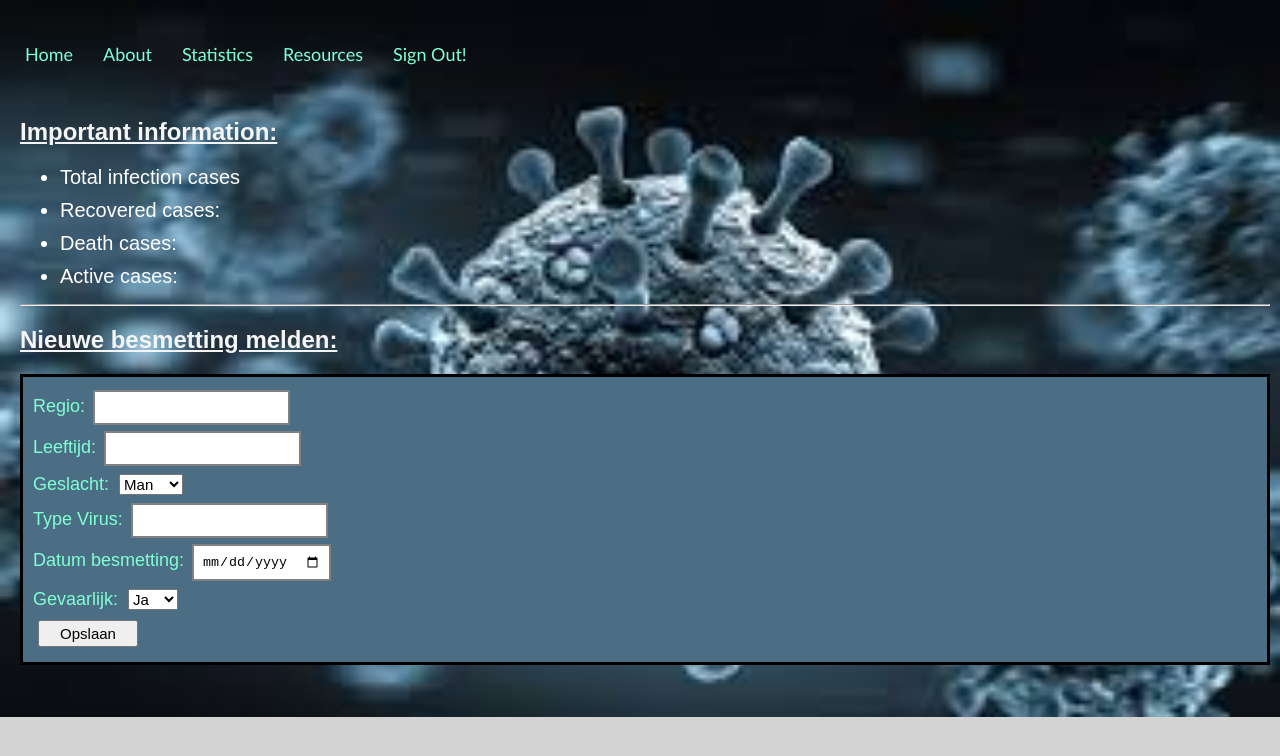
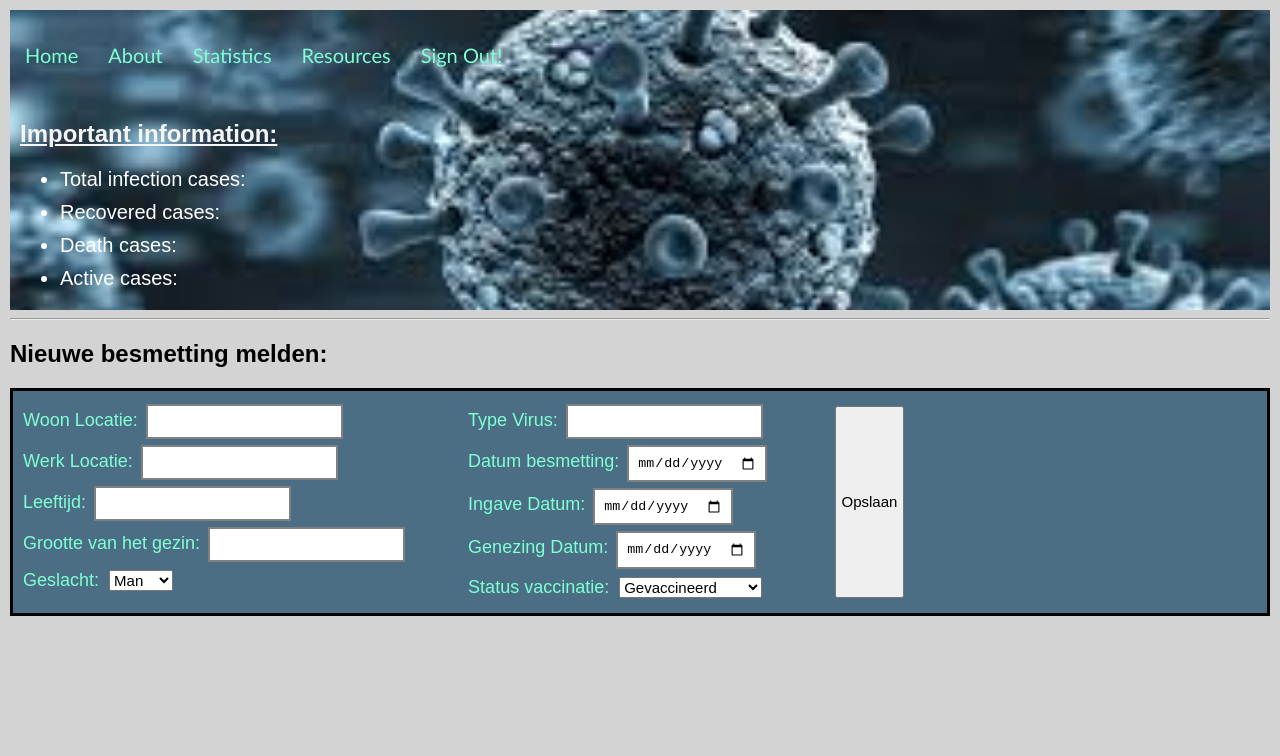
Before and after one commit to REDFS12/Project1_Pandemie, a plain HTML site: page html/doctor_dashboard.html in a window 1280 px wide. Drawn offline with Linux system fonts and the light colour scheme; no server answers.

Commit message:
Update variabels en background image doctor dashboard

```diff
--- a/css/style_dashboard.css
+++ b/css/style_dashboard.css
@@ -44,6 +44,7 @@ nav a{
 .nav-list li a {
     padding: 5px;
     text-decoration: none;
+    font-size: 20px;
 }
 .nav-list li:hover{
 
--- a/css/style_doctor_dashboard.css
+++ b/css/style_doctor_dashboard.css
@@ -2,16 +2,25 @@ body{
     margin: 10px;
     font-family: Arial, Helvetica, sans-serif;
     background-color: lightgray;
-    background-image: url(/images/pandemie-logo-background.jpg);
+    /* background-image: url(/images/pandemie-logo-background.jpg);
     background-repeat: no-repeat;
-    background-size: 100%;
+    background-size: 100%; */
 }
 
 /* begin header */
 
+.headerSection{
+    background-image: url(/images/pandemie-logo-background.jpg);
+    background-repeat: no-repeat;
+    background-size: cover;
+    background-position: center;
+
+}
+
 header {
     display: flex;
     width: 100%;
+
 
 }
 
@@ -23,7 +32,6 @@ nav{
 nav a{
     color: aquamarine;
 }
-
 
 .nav-list{
     list-style: none;
@@ -39,6 +47,7 @@ nav a{
 .nav-list li{
     display: flex;
     margin: 10px;
+    font-size: 20px;
 }
 
 .nav-list li a {
@@ -69,6 +78,11 @@ main h2{
     text-decoration: underline;
 
 }
+.main-list {
+    padding-bottom: 20px;
+    margin-bottom: 0px;
+}
+
 .main-list li {
     color: whitesmoke;
     margin-top: 10px;
@@ -78,7 +92,7 @@ main h2{
 }
 
 .meldingen form{
-    flex-direction: column;
+    display: flex;
     color: aquamarine;
     font-size: 18px;
     border: 3px solid black;
@@ -112,13 +126,16 @@ main h2{
 
 .meldingen button{
     margin: 5px;
-    padding: 3px;
+    padding: 5px;
     font-size: 15px;
-    width: 100px;
+
 }
 #total_cases{
     text-decoration: none;
     font-size: 20px;
 
+}
 
+#besmetting-form div{
+    margin-right: 60px;
 }
--- a/css/style_forgot.css
+++ b/css/style_forgot.css
@@ -5,6 +5,47 @@ body{
     background-image: url(/images/pandemie-logo-background.jpg);
     background-repeat: no-repeat;
     background-size: 100%;
+}
+header {
+    display: flex;
+    width: 100%;
+
+}
+
+nav{
+    color: aquamarine;
+    font-size: 18px;
+
+}
+nav a{
+    color: aquamarine;
+}
+
+
+.nav-list{
+    list-style: none;
+    text-decoration: none;
+    display: flex;
+    justify-content: center;
+    padding-left: 0px;
+    width: 100%;
+    font-size: 18px;
+    font-family:'Trebuchet MS', 'Lucida Sans Unicode', 'Lucida Grande', 'Lucida Sans', Arial, sans-serif;
+
+}
+.nav-list li{
+    display: flex;
+    margin: 10px;
+    font-size: 20px;
+}
+
+.nav-list li a {
+    padding: 5px;
+    text-decoration: none;
+}
+.nav-list li:hover{
+
+    text-decoration: underline;
 }
 
 
--- a/css/style_login.css
+++ b/css/style_login.css
@@ -2,6 +2,47 @@ body{
     background-image: url(/images/pandemie-logo-background.jpg);
     background-repeat: no-repeat;
     background-size: 100%;
+}
+header {
+    display: flex;
+    width: 100%;
+
+}
+
+nav{
+    color: aquamarine;
+    font-size: 18px;
+
+}
+nav a{
+    color: aquamarine;
+}
+
+
+.nav-list{
+    list-style: none;
+    text-decoration: none;
+    display: flex;
+    justify-content: center;
+    padding-left: 0px;
+    width: 100%;
+    font-size: 18px;
+    font-family:'Trebuchet MS', 'Lucida Sans Unicode', 'Lucida Grande', 'Lucida Sans', Arial, sans-serif;
+
+}
+.nav-list li{
+    display: flex;
+    margin: 10px;
+}
+
+.nav-list li a {
+    padding: 5px;
+    text-decoration: none;
+    font-size: 20px;
+}
+.nav-list li:hover{
+
+    text-decoration: underline;
 }
 .login-container{
     width: 40%;
--- a/css/style_register.css
+++ b/css/style_register.css
@@ -5,6 +5,47 @@ body{
     background-image: url(/images/pandemie-logo-background.jpg);
     background-repeat: no-repeat;
     background-size: 100%;
+}
+header {
+    display: flex;
+    width: 100%;
+
+}
+
+nav{
+    color: aquamarine;
+    font-size: 18px;
+
+}
+nav a{
+    color: aquamarine;
+}
+
+
+.nav-list{
+    list-style: none;
+    text-decoration: none;
+    display: flex;
+    justify-content: center;
+    padding-left: 0px;
+    width: 100%;
+    font-size: 18px;
+    font-family:'Trebuchet MS', 'Lucida Sans Unicode', 'Lucida Grande', 'Lucida Sans', Arial, sans-serif;
+
+}
+.nav-list li{
+    display: flex;
+    margin: 10px;
+}
+
+.nav-list li a {
+    padding: 5px;
+    text-decoration: none;
+    font-size: 20px;
+}
+.nav-list li:hover{
+
+    text-decoration: underline;
 }
 
 
--- a/html/doctor_dashboard.html
+++ b/html/doctor_dashboard.html
@@ -8,6 +8,7 @@
 </head>
 <body>
 
+<section class="headerSection">
     <header class="nav">
         <nav>
             <ul class="nav-list">
@@ -24,11 +25,12 @@
 <section class="information">
     <h2>Important information:</h2>
     <ul class="main-list">
-        <li>Total infection cases <span id="total_cases"></span></li>
+        <li>Total infection cases:<span id="total_cases"></span></li>
         <li>Recovered cases: <span id="recovered_cases"></span></li>
         <li>Death cases: <span id="death_cases"></span></li>
         <li>Active cases: <span id="active_cases"></span></li>
     </ul>
+</section>
 </section>
 
     <hr>
@@ -36,12 +38,22 @@
 
     <h2>Nieuwe besmetting melden:</h2>
     <form id="besmetting-form">
-        <label>Regio:
-            <input type="text" id="regio" required>
+
+    <div class="infoPersoon">
+        <label>Woon Locatie:
+            <input type="text" id="woonLocatie" required>
+        </label><br>
+
+        <label>Werk Locatie:
+            <input type="text" id="werkLocatie" required>
         </label><br>
 
         <label>Leeftijd:
             <input type="number" id="leeftijd" required>
+        </label><br>
+
+        <label>Grootte van het gezin:
+            <input type="number" id="gezinGrootte" required>
         </label><br>
 
         <label>Geslacht:
@@ -50,27 +62,33 @@
                 <option value="vrouw">Vrouw</option>
             </select>
         </label><br>
+    </div>
 
-        <label>Type Virus:
-            <input type="text" id="virus" required>
+    <div class="infoVirus"><label>Type Virus:
+            <input type="text" id="virusType" required>
 
         </label><br>
 
-        <label>Datum besmetting:
-            <input type="date" id="datum" required>
-        </label><br>
+            <label>Datum besmetting:
+                <input type="date" id="datumBesmetting" required>
+            </label><br>
 
-        <label>Gevaarlijk:
-            <select id="gevaarlijk">
-                <option value="ja">Ja</option>
-                <option value="neen">Nee</option>
-            </select>
-        </label> <br>
+                <label>Ingave Datum:
+                    <input type="date" id="ingaveDatum" required>
+                </label><br>
 
-        <button type="submit">Opslaan</button>
+            <label>Genezing Datum:
+                <input type="date" id="genezingDatum" required>
+            </label><br>
 
-<!-- Extra info hier bijvoegen!!  -->
-
+            <label>Status vaccinatie:
+                <select id="statusVaccinatie" required>
+                    <option value="gevaccineerd">Gevaccineerd</option>
+                    <option value="nietGevaccineerd">Niet gevaccineerd</option>
+                </select>
+                </label>
+    </div>
+            <button class="button" type="submit">Opslaan</button>
     </form>
 </section>
 </main>
--- a/javascript/doctor_dashboard.js
+++ b/javascript/doctor_dashboard.js
@@ -8,23 +8,33 @@ const form = document.getElementById('besmetting-form');
 form.addEventListener('submit', async (e) => {
     e.preventDefault();
 
-    const regio = document.getElementById('regio').value;
+    const woonLocatie = document.getElementById('woonLocatie').value;
+    const werkLocatie = document.getElementById('werkLocatie').value;
     const leeftijd = parseInt(document.getElementById('leeftijd').value);
+    const gezinGrootte = parseInt(document.getElementById('gezinGrootte').value);
     const geslacht = document.getElementById('geslacht').value;
-    const virusType = document.getElementById('virus').value;
-    const datum = document.getElementById('datum').value;
-    const gevaarlijk = document.getElementById('gevaarlijk').value;
+    const virusType = document.getElementById('virusType').value;
+    const datumBesmetting = document.getElementById('datumBesmetting').value;
+    const ingaveDatum = document.getElementById('ingaveDatum').value;
+    const genezingDatum = document.getElementById('genezingDatum').value;
+    const statusVaccinatie = document.getElementById('statusVaccinatie').value;
+
 
     try {
         const user = auth.currentUser;
 
         await addDoc(collection(db, "Variabelen-geinfecteerden"), {
-            regio,
+
+            woonLocatie,
+            werkLocatie,
             leeftijd,
+            gezinGrootte,
             geslacht,
             virusType,
-            datum,
-            gevaarlijk,
+            datumBesmetting,
+            ingaveDatum,
+            genezingDatum,
+            statusVaccinatie,
             dokterId: user.email,
         });
 
@@ -34,7 +44,7 @@ form.addEventListener('submit', async (e) => {
     }
 });
 
-// haalt de functie van import.js voor medlingen op te tellen
+// haalt de functie van import.js voor meldingen op te tellen
 getTotalCases().then(totaal => {
     const totalCasesView = document.getElementById("total_cases");
     if (totalCasesView) {
```
Also changed, not shown: html/forgot_password.html (+13 -0 lines), html/login.html (+12 -0 lines), html/register.html (+12 -0 lines).
